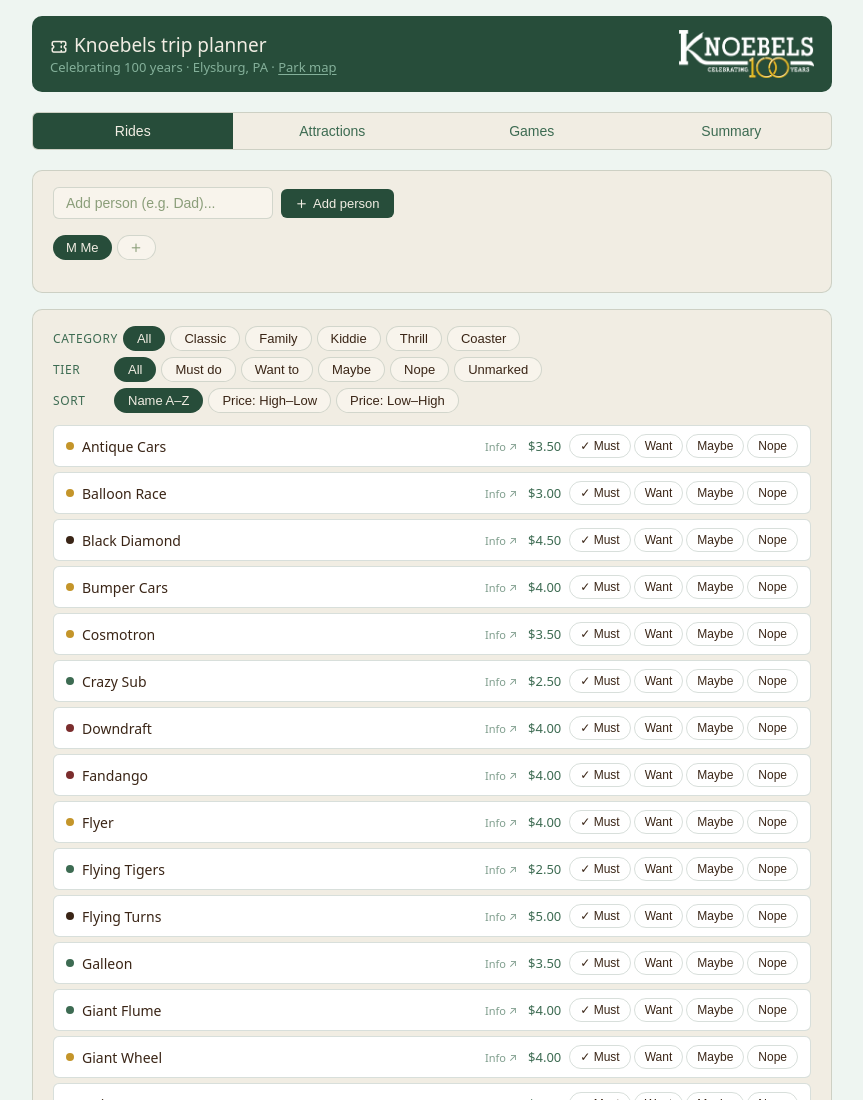
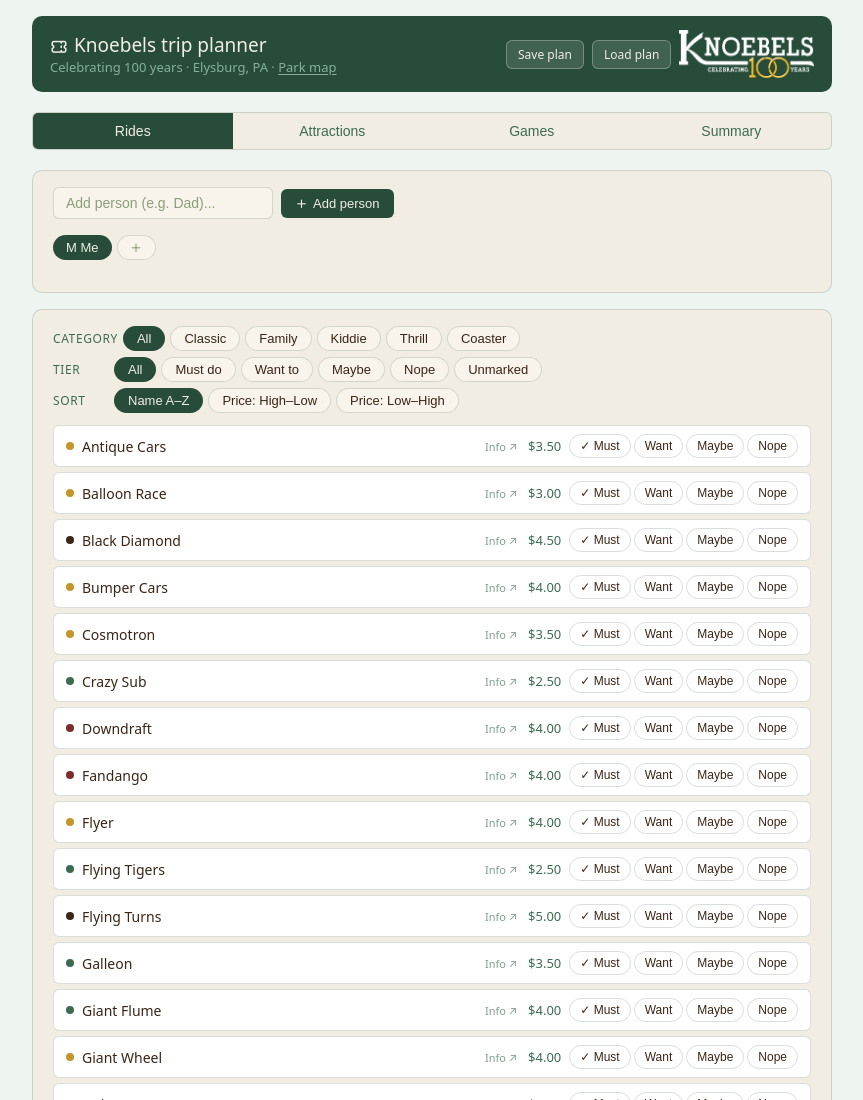
Before and after one commit to mccolin/knoebels-planner, a plain HTML site: page planner.html in a window 1280 px wide. Shown: the top 1100 px of the page, without its empty margins (208-1071 px from the left). Drawn offline with Linux system fonts and the light colour scheme.

Commit message:
Save and Load plan - Save plan out to JSON - Load plan in from JSON

```diff
--- a/planner.html
+++ b/planner.html
@@ -106,6 +106,8 @@
 .config-input{width:54px;background:var(--k-cream);border:0.5px solid var(--k-border);border-radius:var(--border-radius-md);padding:5px 8px;font-size:14px;font-weight:500;color:var(--k-bark);text-align:center;outline:none;}
 .config-input:focus{border-color:var(--k-green);}
 .config-unit{font-size:12px;color:var(--k-sage);white-space:nowrap;}
+.btn-plan{background:rgba(255,255,255,0.12);color:#F1EDE3;border:0.5px solid rgba(255,255,255,0.28);border-radius:var(--border-radius-md);padding:5px 11px;font-size:12px;font-family:var(--font-sans);cursor:pointer;white-space:nowrap;}
+.btn-plan:hover{background:rgba(255,255,255,0.22);}
 .rec-card{background:#fff;border:0.5px solid var(--k-border);border-radius:var(--border-radius-lg);padding:10px 14px;margin-bottom:8px;display:flex;align-items:center;gap:10px;}
 .rec-body{flex:1;}
 .rec-top{display:flex;align-items:center;gap:8px;flex-wrap:wrap;margin-bottom:2px;}
@@ -144,7 +146,11 @@
     <div class="header-title"><i class="ti ti-ticket" aria-hidden="true" style="font-size:18px;vertical-align:-2px;margin-right:6px;"></i>Knoebels trip planner</div>
     <div class="header-sub">Celebrating 100 years &middot; Elysburg, PA &middot; <a href="https://knoebels.com/map/" target="_blank" rel="noopener" style="color:inherit;text-underline-offset:2px;">Park map</a></div>
   </div>
-  <img src="knoebels-100-white.webp" alt="Knoebels 100 years" style="height:48px;width:auto;margin-left:auto;display:block;">
+  <div style="margin-left:auto;display:flex;align-items:center;gap:8px;">
+    <button class="btn-plan" onclick="savePlan()">Save plan</button>
+    <label class="btn-plan" style="cursor:pointer;">Load plan<input type="file" accept=".json" style="display:none" onchange="loadPlan(event)"></label>
+    <img src="knoebels-100-white.webp" alt="Knoebels 100 years" style="height:48px;width:auto;display:block;">
+  </div>
 </div>
 
 <div class="main-tabs">
@@ -835,6 +841,50 @@
   c.innerHTML=html;
 }
 
+function savePlan(){
+  const data={version:1,persons,ratings,attractionRatings,gameRatings,config:{mustMult,wantMult,maybePct,gameMult}};
+  const blob=new Blob([JSON.stringify(data,null,2)],{type:'application/json'});
+  const url=URL.createObjectURL(blob);
+  const a=document.createElement('a');
+  a.href=url;a.download='knoebels-plan.json';
+  document.body.appendChild(a);a.click();document.body.removeChild(a);
+  URL.revokeObjectURL(url);
+}
+
+function loadPlan(event){
+  const file=event.target.files[0];
+  if(!file)return;
+  const reader=new FileReader();
+  reader.onload=function(e){
+    try{
+      const data=JSON.parse(e.target.result);
+      if(!Array.isArray(data.persons)||!data.ratings)throw new Error();
+      persons=data.persons;
+      ratings=data.ratings;
+      attractionRatings=data.attractionRatings||{};
+      gameRatings=data.gameRatings||{};
+      persons.forEach(p=>{
+        if(!attractionRatings[p.id])attractionRatings[p.id]={};
+        if(!gameRatings[p.id])gameRatings[p.id]={};
+      });
+      if(data.config){
+        const cfg=data.config;
+        if(cfg.mustMult!=null){mustMult=cfg.mustMult;const el=document.getElementById('cfg-must');if(el)el.value=mustMult;}
+        if(cfg.wantMult!=null){wantMult=cfg.wantMult;const el=document.getElementById('cfg-want');if(el)el.value=wantMult;}
+        if(cfg.maybePct!=null){maybePct=cfg.maybePct;const el=document.getElementById('cfg-maybe');if(el)el.value=maybePct;}
+        if(cfg.gameMult!=null){gameMult=cfg.gameMult;const el=document.getElementById('cfg-games');if(el)el.value=gameMult;}
+      }
+      activePerson=persons[0].id;
+      renderPersonTabs();renderRides();renderAttractions();renderGames();
+      if(currentView==='summary')renderSummary();
+    }catch(err){
+      alert('Could not load plan — make sure the file is a valid Knoebels plan export.');
+    }
+  };
+  reader.readAsText(file);
+  event.target.value='';
+}
+
 renderPersonTabs();
 renderRides();
 renderAttractions();
```
